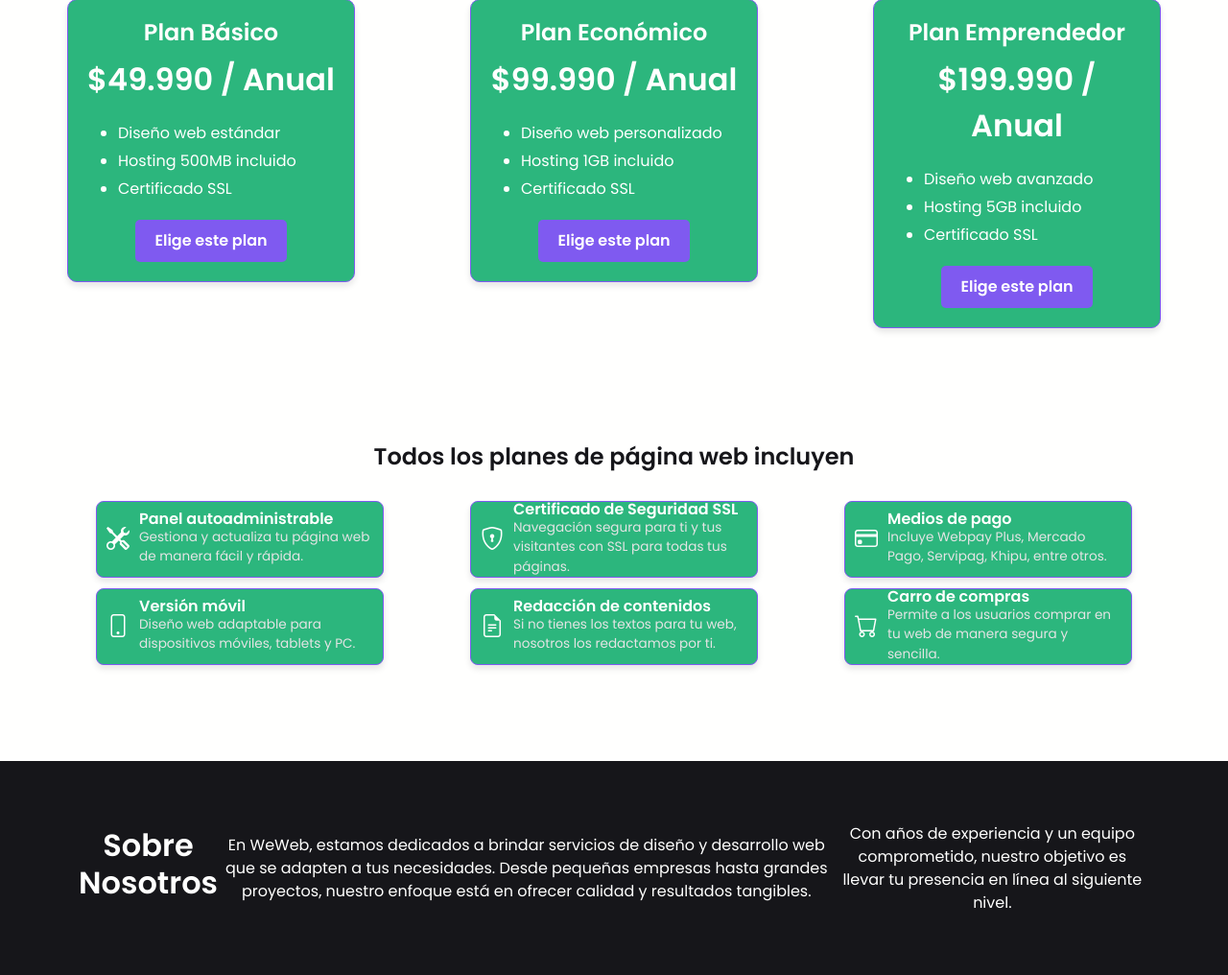
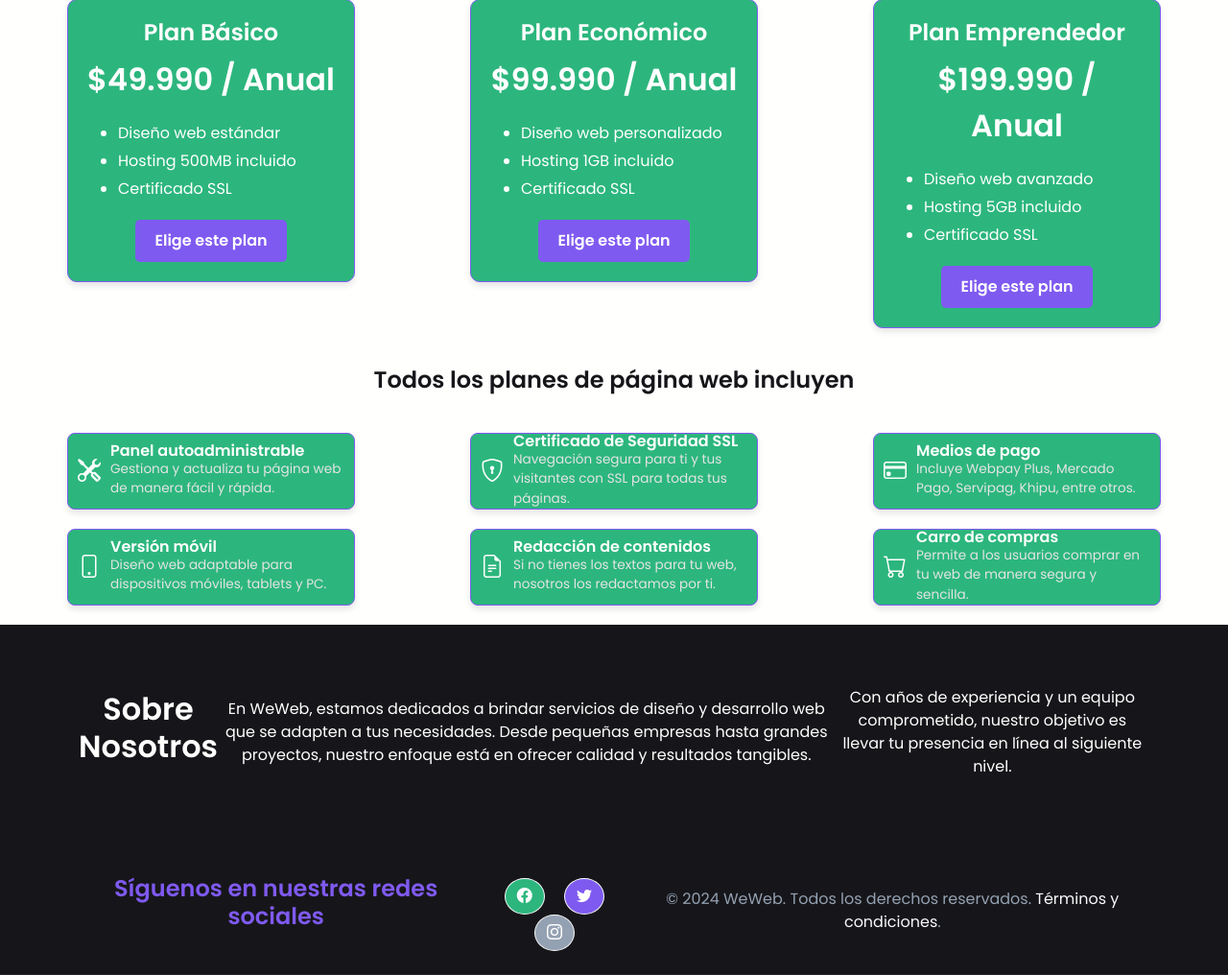
Before and after one commit to AdalParsifal/webx, a Django app: page /home/ in a window 1280 px wide. Shown: the part 861-1877 px from the top of the page at 96% size. Run offline with Django 5.2, Linux system fonts and the light colour scheme.

Commit message:
style 2.5

```diff
--- a/static/css/style.css
+++ b/static/css/style.css
@@ -186,14 +186,7 @@ body {
 }
 
 /* Features Section Styling */
-.features-section {
-  display: flex; /* Enable Flexbox */
-  justify-content: space-between; /* Spread cards evenly */
-  align-items: flex-start; /* Align items at the top */
-  flex-wrap: wrap; /* Allow wrapping for multiple rows */
-  padding: 100px; /* Reduce padding around the section */
-  gap: 11px; /* Reduce space between cards */
-}
+
 
 /* Individual Feature Card Styling */
 .feature-card {
```
